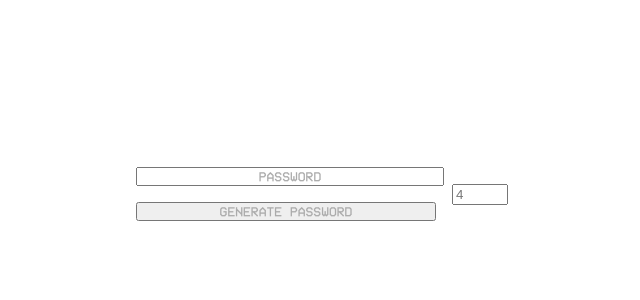
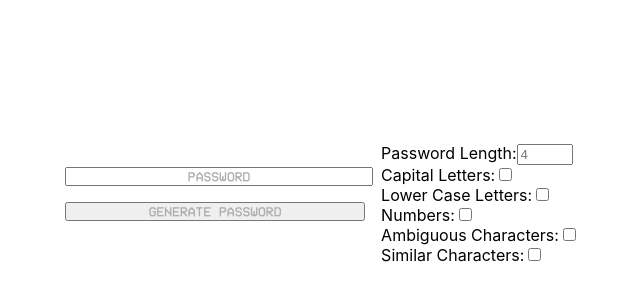
Before and after one commit to DeclanBernardin/PasswordGenerator, a React (Create React App) app: page / in a window 1280 px wide. Shown: the part 206-506 px from the top of the page, without its empty margins (322-962 px from the left). Built offline with nearby package versions, Linux system fonts and the light colour scheme.

Commit message:
added ability to adjust passwrod details

```diff
--- a/src/App.js
+++ b/src/App.js
@@ -17,6 +17,11 @@ class App extends Component {
   state = {
     finalPW: "password",
     passwordLength: 4,
+    capitalLetters: false,
+    lowerCaseLetters: false,
+    addNumbers: false,
+    addAmbiguousCharacters: false,
+    addSimilarCharacters: false,
   }
 
   changeLength = (event) => {
@@ -26,10 +31,67 @@ class App extends Component {
     console.log(this.state.passwordLength)
   }
 
+  handleCaps = () => {
+    this.setState({
+      capitalLetters: !this.state.capitalLetters
+    })
+    console.log(this.state.capitalLetters)
+  }
+
+  handleLowerCase = () => {
+    this.setState({
+      lowerCaseLetters: !this.state.lowerCaseLetters
+    })
+    console.log(this.state.lowerCaseLetters)
+  }
+
+  handleNumbers = () => {
+    this.setState({
+      addNumbers: !this.state.addNumbers
+    })
+    console.log(this.state.addNumbers)
+  }
+
+  handleAmbiguous = () => {
+    this.setState({
+      addAmbiguousCharacters: !this.state.addAmbiguousCharacters
+    })
+    console.log(this.state.addAmbiguousCharacters)
+  }
+
+  handleSimilar = () => {
+    this.setState({
+      addSimilarCharacters: !this.state.addSimilarCharacters
+    })
+    console.log(this.state.addSimilarCharacters)
+  }
+
   togglePassword = () => {
     let length = this.state.passwordLength
    let result = '';
-   let characters = 'ABCDEFGHIJKLMNOPQRSTUVWXYZabcdefghijklmnopqrstuvwxyz0123456789!@#$%^&*()_-+=?/><:;{[}]';
+   let characters = '';
+    let capitals = 'ABCDEFGHJKMNPQRSTUVWXYZ';
+    let lowerCase = 'abcdefghjkmnpqrstuvwxyz';
+    let numbers = '23456789';
+   let ambiquousCharacters = '!@#$%^&*()_-+=?/><:;{[}]';
+   let similarCharacters = '0OoIl1Li'
+
+   if(this.state.capitalLetters === true){
+     characters += capitals
+   }
+   if(this.state.lowerCaseLetters === true){
+     characters += lowerCase
+   }
+   if(this.state.addNumbers === true){
+     characters += numbers
+   }
+   if(this.state.addAmbiguousCharacters === true){
+     characters += ambiquousCharacters
+   }
+   if(this.state.addSimilarCharacters === true){
+     characters += similarCharacters
+   }
+
    let charatersLength = characters.length;
    for (let i = 0; i < length; i++ ){
      result += characters.charAt(Math.floor(Math.random() * charatersLength))
@@ -51,6 +113,11 @@ class App extends Component {
           <br className="break"/>
         <button className="password" onClick={this.togglePassword}>Generate Password</button>
       </div>
+      <br/>
+        <div>
+          <form>
+        <br />
+        Password Length:
         <input
         name="Password Length"
         type="number"
@@ -58,6 +125,23 @@ class App extends Component {
         placeholder="4"
         onChange={(event) => this.changeLength(event)}
         ></input>
+          <br />
+          Capital Letters:
+        <input type="checkbox" onChange={this.handleCaps}/>
+          <br/>
+          Lower Case Letters:
+        <input type="checkbox" onChange={this.handleLowerCase} />
+          <br />
+          Numbers:
+        <input type="checkbox" onChange={this.handleNumbers}/>
+          <br />
+          Ambiguous Characters:
+        <input type="checkbox" onChange={this.handleAmbiguous}/>
+          <br />
+          Similar Characters:
+        <input type="checkbox" onChange={this.handleSimilar}/>
+          </form>
+        </div>
     </div>
     );
   }
```
Lines whose indentation alone changed are shown as unchanged.
